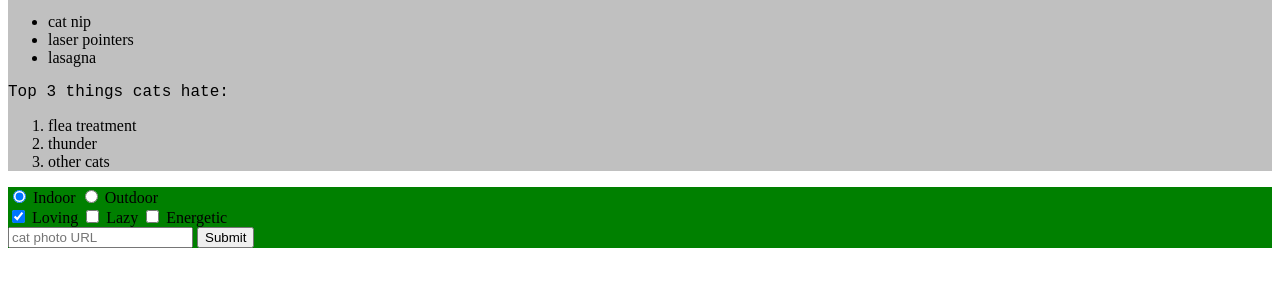
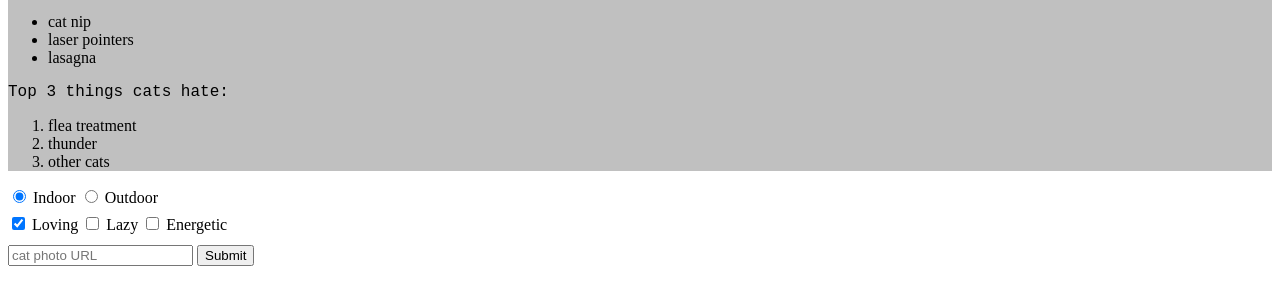
Before and after one commit to Steven909/cat-photo-app, a plain HTML site: page index.html in a window 1280 px wide. Shown: the part 224-528 px from the top of the page. Drawn offline with Linux system fonts and the light colour scheme.

Commit message:
adding checkbox styling

```diff
--- a/index.html
+++ b/index.html
@@ -1,8 +1,4 @@
-<link
-  href="https://fonts.googleapis.com/css?family=Lobster"
-  rel="stylesheet"
-  type="text/css"
-/>
+<link href="https://fonts.googleapis.com/css?family=Lobster" rel="stylesheet" type="text/css">
 <style>
   .red-text {
     color: red;
@@ -32,21 +28,18 @@
     background-color: silver;
   }
 
-  #cat-photo-form {
-    background-color: green;
+  [type="checkbox"] {
+    margin-top: 10px;
+    margin-bottom: 15px;
   }
+
 </style>
 
 <h2 class="red-text">CatPhotoApp</h2>
 <main>
   <p class="red-text">Click here to view more <a href="#">cat photos</a>.</p>
 
-  <a href="#"
-    ><img
-      class="smaller-image thick-green-border"
-      src="https://cdn.freecodecamp.org/curriculum/cat-photo-app/relaxing-cat.jpg"
-      alt="A cute orange cat lying on its back."
-  /></a>
+  <a href="#"><img class="smaller-image thick-green-border" src="https://cdn.freecodecamp.org/curriculum/cat-photo-app/relaxing-cat.jpg" alt="A cute orange cat lying on its back."></a>
 
   <div class="silver-background">
     <p>Things cats love:</p>
@@ -63,16 +56,13 @@
     </ol>
   </div>
 
-  <form
-    action="https://freecatphotoapp.com/submit-cat-photo"
-    id="cat-photo-form"
-  >
-    <label><input type="radio" name="indoor-outdoor" checked /> Indoor</label>
-    <label><input type="radio" name="indoor-outdoor" /> Outdoor</label><br />
-    <label><input type="checkbox" name="personality" checked /> Loving</label>
-    <label><input type="checkbox" name="personality" /> Lazy</label>
-    <label><input type="checkbox" name="personality" /> Energetic</label><br />
-    <input type="text" placeholder="cat photo URL" required />
+  <form action="https://freecatphotoapp.com/submit-cat-photo" id="cat-photo-form">
+    <label><input type="radio" name="indoor-outdoor" checked> Indoor</label>
+    <label><input type="radio" name="indoor-outdoor"> Outdoor</label><br>
+    <label><input type="checkbox" name="personality" checked> Loving</label>
+    <label><input type="checkbox" name="personality"> Lazy</label>
+    <label><input type="checkbox" name="personality"> Energetic</label><br>
+    <input type="text" placeholder="cat photo URL" required>
     <button type="submit">Submit</button>
   </form>
 </main>
```
